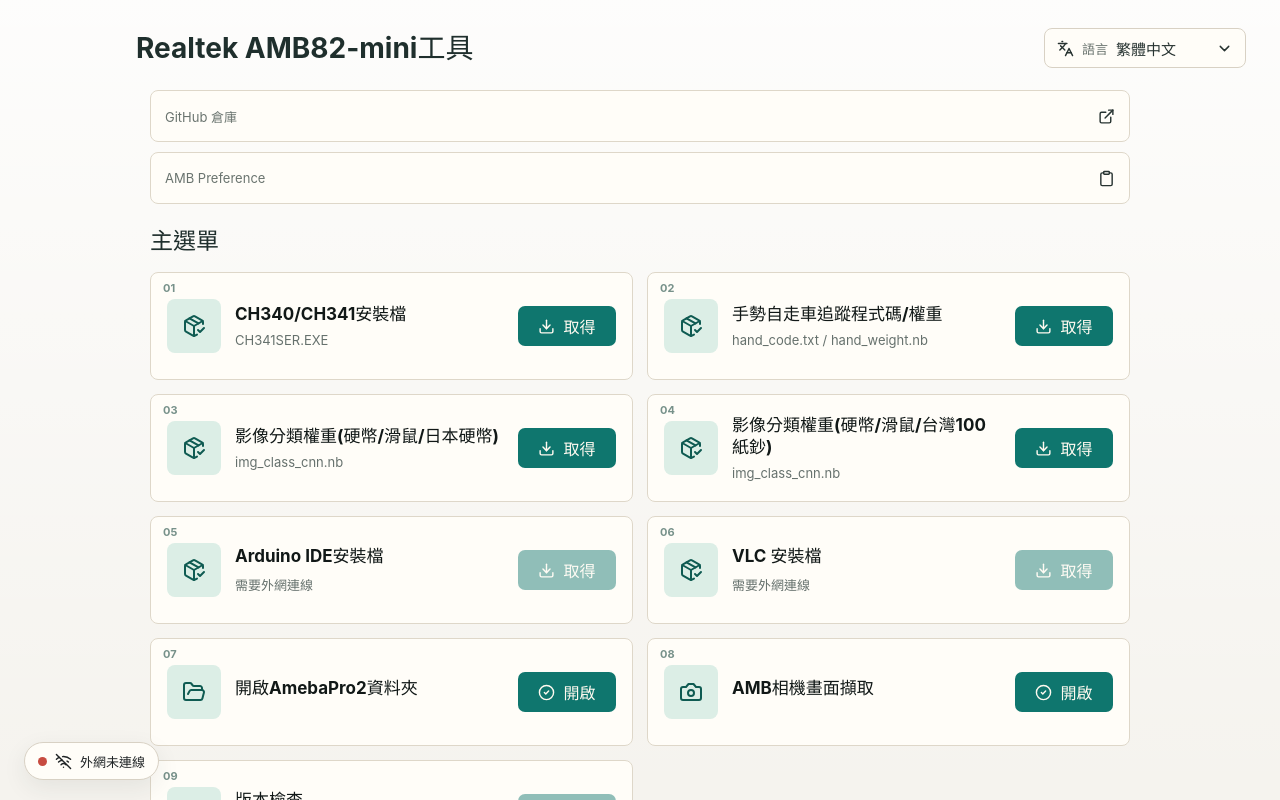
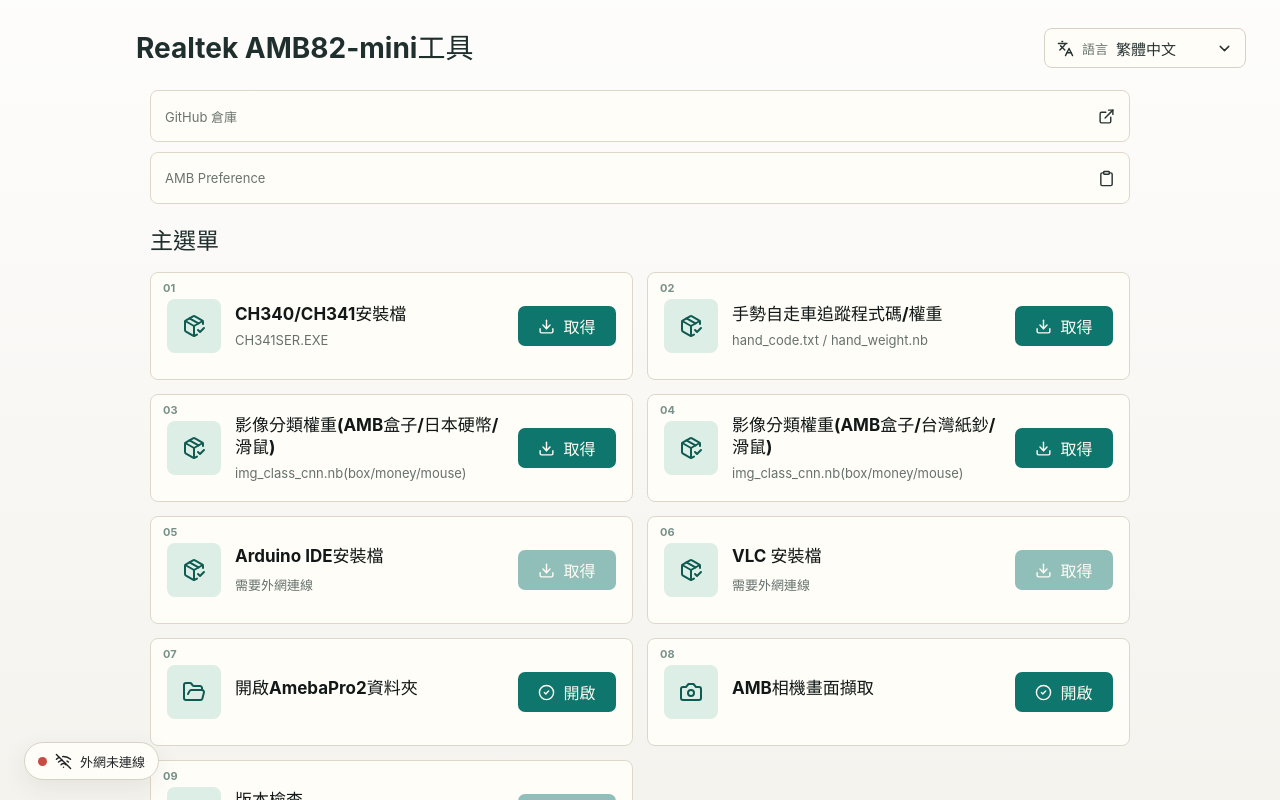
Before and after one commit to breeze0305/Realtek_AMB82mini_computer_plugin, a React (Vite) app: page / in a window 1280 px wide. Built offline with nearby package versions, Linux system fonts and the light colour scheme.

Commit message:
Update classification card labels

```diff
--- a/src/App.tsx
+++ b/src/App.tsx
@@ -94,8 +94,8 @@
     fileHint: "選擇項目後會開啟 Windows 存檔視窗",
     driver: "CH340/CH341安裝檔",
     hand: "手勢自走車追蹤程式碼/權重",
-    japanModel: "影像分類權重(硬幣/滑鼠/日本硬幣)",
-    taiwanModel: "影像分類權重(硬幣/滑鼠/台灣100紙鈔)",
+    japanModel: "影像分類權重(AMB盒子/日本硬幣/滑鼠)",
+    taiwanModel: "影像分類權重(AMB盒子/台灣紙鈔/滑鼠)",
     arduino: "Arduino IDE安裝檔",
     vlc: "VLC 安裝檔",
     folder: "開啟AmebaPro2資料夾",
@@ -132,8 +132,8 @@
     fileHint: "Each item opens a Windows save dialog",
     driver: "CH340/CH341 Installer",
     hand: "Gesture Car Tracking Code/Weight",
-    japanModel: "Image Classification Weight (coin/mouse/Japan coin)",
-    taiwanModel: "Image Classification Weight (coin/mouse/Taiwan 100 banknote)",
+    japanModel: "Image Classification Weight (AMB box/Japan coin/mouse)",
+    taiwanModel: "Image Classification Weight (AMB box/Taiwan banknote/mouse)",
     arduino: "Arduino IDE Installer",
     vlc: "VLC Installer",
     folder: "Open AmebaPro2 Folder",
@@ -170,8 +170,8 @@
     fileHint: "項目を選ぶと Windows の保存画面を開きます",
     driver: "CH340/CH341 インストーラー",
     hand: "ジェスチャーカー追跡コード/重み",
-    japanModel: "画像分類重み(コイン/マウス/日本硬貨)",
-    taiwanModel: "画像分類重み(コイン/マウス/台湾100紙幣)",
+    japanModel: "画像分類重み(AMBボックス/日本硬貨/マウス)",
+    taiwanModel: "画像分類重み(AMBボックス/台湾紙幣/マウス)",
     arduino: "Arduino IDE インストーラー",
     vlc: "VLC インストーラー",
     folder: "AmebaPro2 フォルダーを開く",
@@ -529,14 +529,14 @@
     },
     {
       title: t.japanModel,
-      detail: "img_class_cnn.nb",
+      detail: "img_class_cnn.nb(box/money/mouse)",
       command: "save_image_model_japan_as",
       key: "japan" as const,
       disabled: false,
     },
     {
       title: t.taiwanModel,
-      detail: "img_class_cnn.nb",
+      detail: "img_class_cnn.nb(box/money/mouse)",
       command: "save_image_model_taiwan_as",
       key: "taiwan" as const,
       disabled: false,
```
